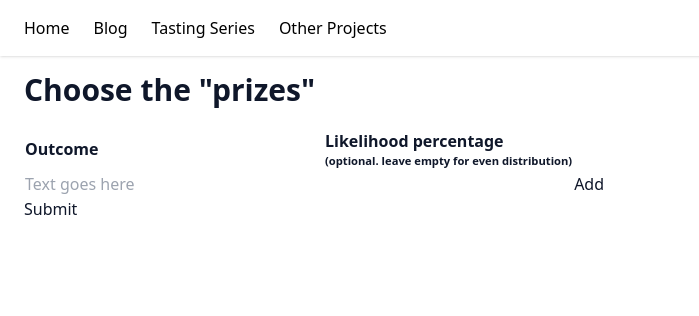
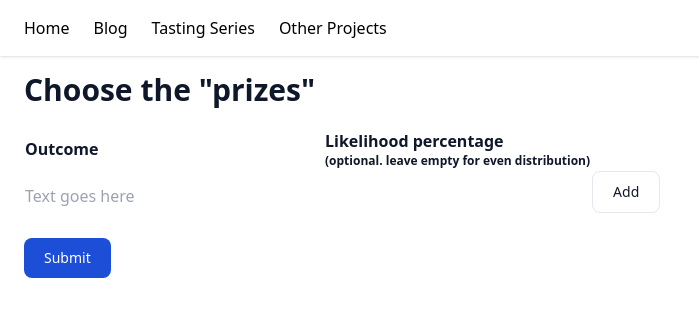
Before and after one commit to alexqguo/personal-site, a Next.js app: page /wheel in a window 1280 px wide. Shown: the top 316 px of the page, without its empty margins (0-699 px from the left). Built offline with nearby package versions, Linux system fonts and the light colour scheme.

Commit message:
Style updates

```diff
--- a/pages/wheel.js
+++ b/pages/wheel.js
@@ -4,6 +4,8 @@ import PageHead from 'components/PageHead';
 import PageWrapper from 'components/PageWrapper';
 
 const LS_KEY = 'prizes';
+const PRIMARY_BTN = 'text-white bg-blue-700 hover:bg-blue-800 focus:ring-4 focus:ring-blue-300 font-medium rounded-lg text-sm px-5 py-2.5 text-center mr-2 mb-2 dark:bg-blue-600 dark:hover:bg-blue-700 dark:focus:ring-blue-800';
+const SECONDARY_BTN = 'py-2.5 px-5 mr-2 mb-2 text-sm font-medium text-gray-900 bg-white rounded-lg border border-gray-200 hover:bg-gray-100 hover:text-blue-700 focus:z-10 focus:ring-2 focus:ring-blue-700 focus:text-blue-700 dark:bg-gray-800 dark:text-gray-400 dark:border-gray-600 dark:hover:text-white dark:hover:bg-gray-700';
 
 const WHEEL_STATES = Object.freeze({
   idle: 'idle',
@@ -94,16 +96,18 @@ const PrizesForm = ({ onComplete }) => {
   return (
     <section>
       <h2 style={{ marginBottom: 20 }}>Choose the "prizes"</h2>
-      <table style={{ textAlign: 'left' }}>
-        <tbody>
+      <table className="table-fixed divide-gray-200 text-left mb-4">
+        <thead>
           <tr>
             <th style={{ width: 300 }}>Outcome</th>
             <th>
               Likelihood percentage
-              <div style={{ fontSize: '.7rem' }}> (optional. leave empty for even distribution)</div>
+              <div className="text-xs"> (optional. leave empty for even distribution)</div>
             </th>
             <th> </th>
           </tr>
+        </thead>
+        <tbody>
           {prizes.map((prize, idx) => <tr key={idx}>
             <td>{prize.text}</td>
             <td>{prize.percentage}</td>
@@ -112,6 +116,7 @@ const PrizesForm = ({ onComplete }) => {
           <tr>
             <td>
               <input
+                className="text-black"
                 type="text"
                 value={text}
                 style={{ width: '97%' }}
@@ -121,18 +126,31 @@ const PrizesForm = ({ onComplete }) => {
             </td>
             <td>
               <input
+                className="text-black"
                 type="number"
                 value={percentage}
                 onChange={({ target }) => setPercentage(target.value)}
               />
             </td>
 
-            <td><button onClick={addPrize}>Add</button></td>
+            <td>
+              <button
+                onClick={addPrize}
+                className={`${SECONDARY_BTN} py-2 px-2`}
+              >
+                Add
+              </button>
+            </td>
           </tr>
         </tbody>
       </table>
 
-      <button onClick={submit}>Submit</button>
+      <button
+        onClick={submit}
+        className={PRIMARY_BTN}
+      >
+        Submit
+      </button>
     </section>
   )
 };
@@ -169,10 +187,10 @@ const Wheel = () => {
 
   useEffect(() => {
     if (hasPrizes) {
+      setWheelState(WHEEL_STATES.idle);
+
       (async function() {
-        await Promise.resolve({});
-        setWheelState(WHEEL_STATES.idle);
-
+        await Promise.resolve({}); // Too lazy to fix this right now
         const prizes = JSON.parse(localStorage.getItem(LS_KEY));
         const segments = prizes.map((prize, idx) => ({
           text: prize.text,
@@ -218,8 +236,20 @@ const Wheel = () => {
     <section>
       <h1>Spin the Wheel</h1>
       <canvas id="canvas" width="800" height="400"></canvas>
-      <button disabled={areButtonsDisabled} onClick={spin}>Spin!</button>
-      <button disabled={areButtonsDisabled} onClick={reset}>Reset</button>
+      <button
+        onClick={spin}
+        disabled={areButtonsDisabled}
+        className={PRIMARY_BTN}
+      >
+        Spin!
+      </button>
+      <button
+        onClick={reset}
+        disabled={areButtonsDisabled}
+        className={SECONDARY_BTN}
+      >
+        Reset
+      </button>
     </section>
   );
 };
```
